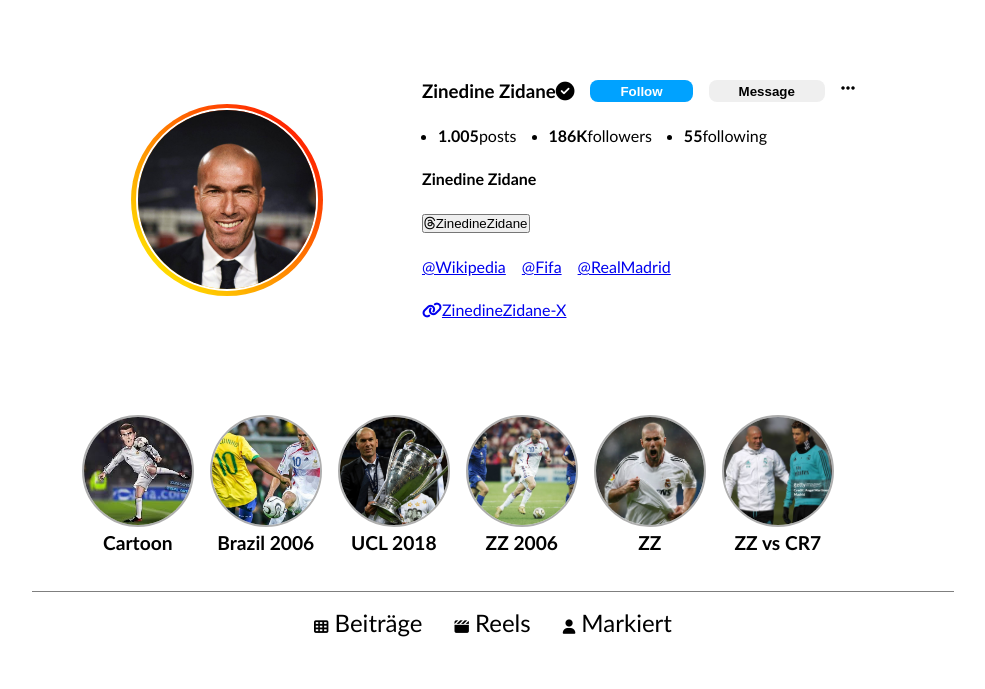
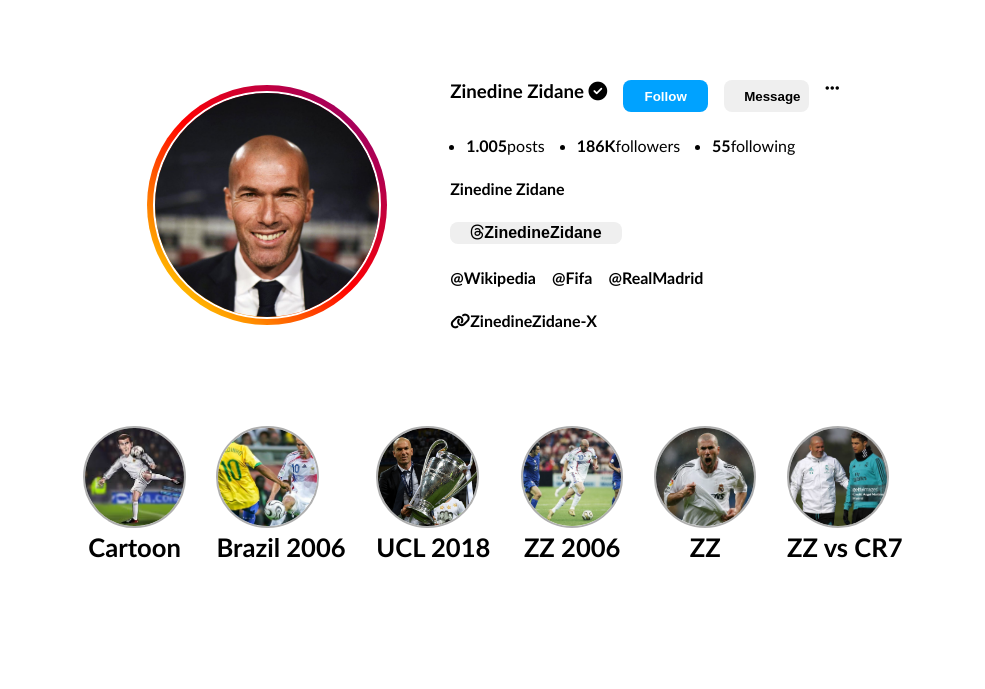
Before and after one commit to Yasin-Erden/Instagram-Clone-Layout-Yasin.Erden, a plain HTML site: page index.html in a window 1280 px wide. Shown: the top 689 px of the page, without its empty margins (147-1132 px from the left). Drawn offline with Linux system fonts and the light colour scheme.

Commit message:
Arbeiten am CSS gemacht,Kommentare kommen

```diff
--- a/index.html
+++ b/index.html
@@ -14,7 +14,7 @@
         </div>
         <div class="profil-uebersicht">
             <section class="Profilname">
-                <h3>Zinedine Zidane<i class="fa-solid fa-circle-check"></i></h3>
+                <h3>Zinedine Zidane <i class="fa-solid fa-circle-check"></i></h3>
                 <input type="button" value="Follow">
                 <input type="button" value="Message">
                 <i class="fa-solid fa-ellipsis"></i>
@@ -29,7 +29,7 @@
             <section class="profil-link">
                 <h4>Zinedine Zidane</h4>
                </section>
-                <section>
+                <section class="button-threads">
                     <button><i class="fa-brands fa-threads"></i>ZinedineZidane</button>
                 </section>
 
@@ -119,5 +119,6 @@
             </div>
         </section>
     </main>
+    <aside></aside>
 </body>
 </html>
--- a/style.css
+++ b/style.css
@@ -5,7 +5,7 @@
 }
 
 body{
-    max-width: 90%;
+    max-width: 80%;
     margin: 5rem auto;
     font-size: 1.2rem;
     font-family: 'Gill Sans', 'Gill Sans MT', Calibri, 'Trebuchet MS', sans-serif;
@@ -20,11 +20,12 @@
 
 .Profilbild {
     /* grid-area: profilbild; */
-    background-image: linear-gradient(to right top, yellow, red);
+    background-image: linear-gradient(to right top, yellow, red, purple);
     display: flex;
     align-self: center;
     justify-content: center;
-    width: 15vw;
+    min-width: 120px;
+    max-width: 240px;
     aspect-ratio: 1/1;
     border-radius: 50%;
 }
@@ -42,19 +43,40 @@
     display: flex;
     flex-direction: column;
     gap: 1.5rem;
-    grid-area: profil-uebersicht;
+    /* grid-area: profil-uebersicht; */
     font-size: 16px;
+}
+
+.profil-uebersicht a{
+    text-decoration: none;
+    color: black;
+    font-weight: bold;
 }
 
 .Profilname > input{
     border: none;
     border-radius: 8px;
-    padding: 1px 30px;
+    padding: 1px 20px;
     font-weight: bold;
+    width: 85px;
+    height: 32px;
 }
 .Profilname > input:nth-child(2){
     background-color: rgb(0, 162, 255);
     color: white;
+}
+
+.Profilname > input:nth-child(2):hover{
+    background-color: rgb(122, 164, 255);
+    color: white;
+}
+
+.button-threads > button{
+    border-radius: 8px;
+    border: none;
+    padding: 2px 20px;
+    font-size: 1rem;
+    font-weight: bold;
 }
 .Storys>ul, .Profilname, .Follower-zahl>ul, .profil-link , .links, .profil-page  {
     display: flex;
@@ -65,25 +87,36 @@
 }
 
 .Storys{
-    /* background-image: linear-gradient(to right top, yellow, red); */
-    margin: 5rem;
+    margin: 5rem auto;
     max-width: 80%;
-    display: flex;
-    justify-content: center;
+    /* display: flex;
+    flex-direction: row;
+    justify-content: space-between; */
+    /* border: 1px solid red; */
 
+}
+
+.Storys ul {
+    flex-direction: row;
+    justify-content: space-between;
+    padding-bottom: 50px;
+    /* align-items: flex-start; */
 }
 .Storys ul li h4{
     text-align: center;
+    font-size: 2vw;
 }
 .Storys ul li {
-    max-width: 7rem;
-    max-height: 7rem;
+    min-width: 8vw;
+    min-height: 10vw;
     list-style: none;
 }
 
 .Storys > ul > li > img {
-    width: 100%;
-    height: 100%;
+    min-width: 6vw;
+    width: 8vw;
+    min-height: 6vw;
+    height: 8vw;
     object-fit: cover;
     border-radius: 50%;
     border: 2px solid white;
@@ -106,6 +139,9 @@
 nav ul li {
     list-style: none;
     margin: 1rem;
+    text-transform: uppercase;
+    font-size: 0.8rem;
+    font-weight: bold;
 }
 
 nav ul li a i {
@@ -154,7 +190,6 @@
 }
 
 .img-container{
-    /* generelle breite von max 85%, abstand nach oben und zu den seiten Auto eingestellt, dann grid mit einem template hinzugefügt, Auto-Fit= so viele Spalten wie möglich in die verfügbare breite passen und mit minmax, 30rem mindestbreite und 1fr max breite */
     max-width: 80%;
     margin: 5rem auto;
     display: grid;
@@ -163,9 +198,7 @@
 }
 
 .img-container > .Instagram-Posts{
-    /* höhe der einzelnen container, breite ist ein dadrüber angegeben*/
-    /* width: 33%; */
-    height: 25rem;
+    aspect-ratio: 1/1;
     background-size: cover;
     background-repeat: no-repeat;
     background-position: center;
```
